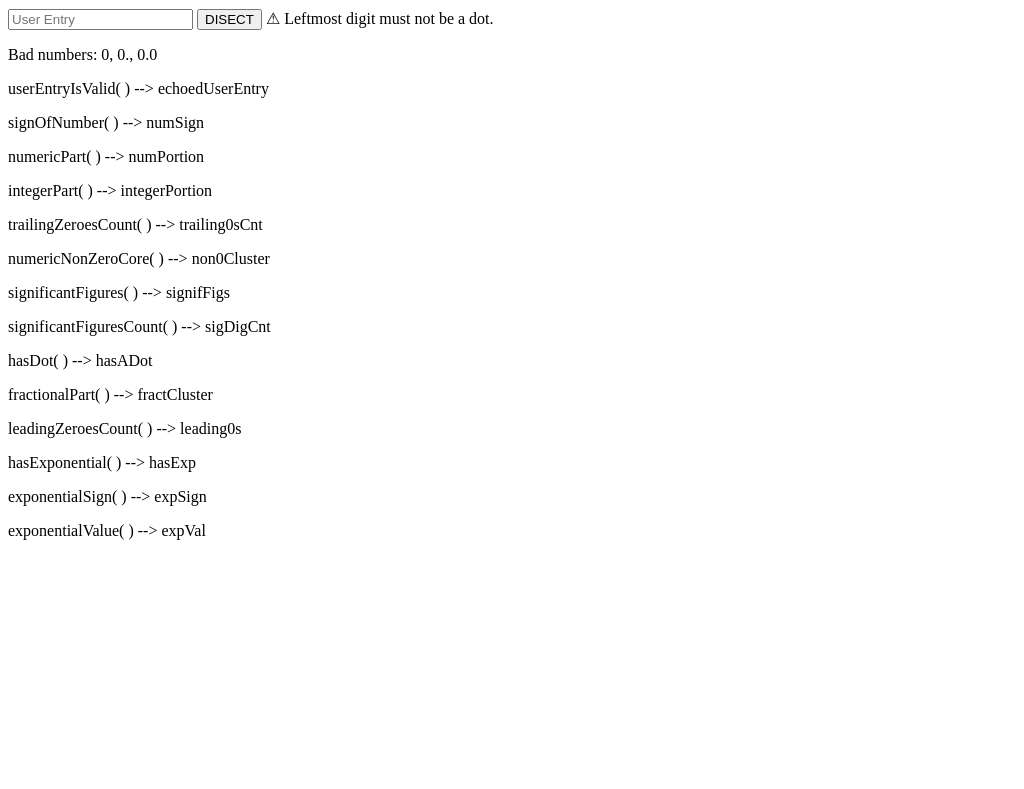
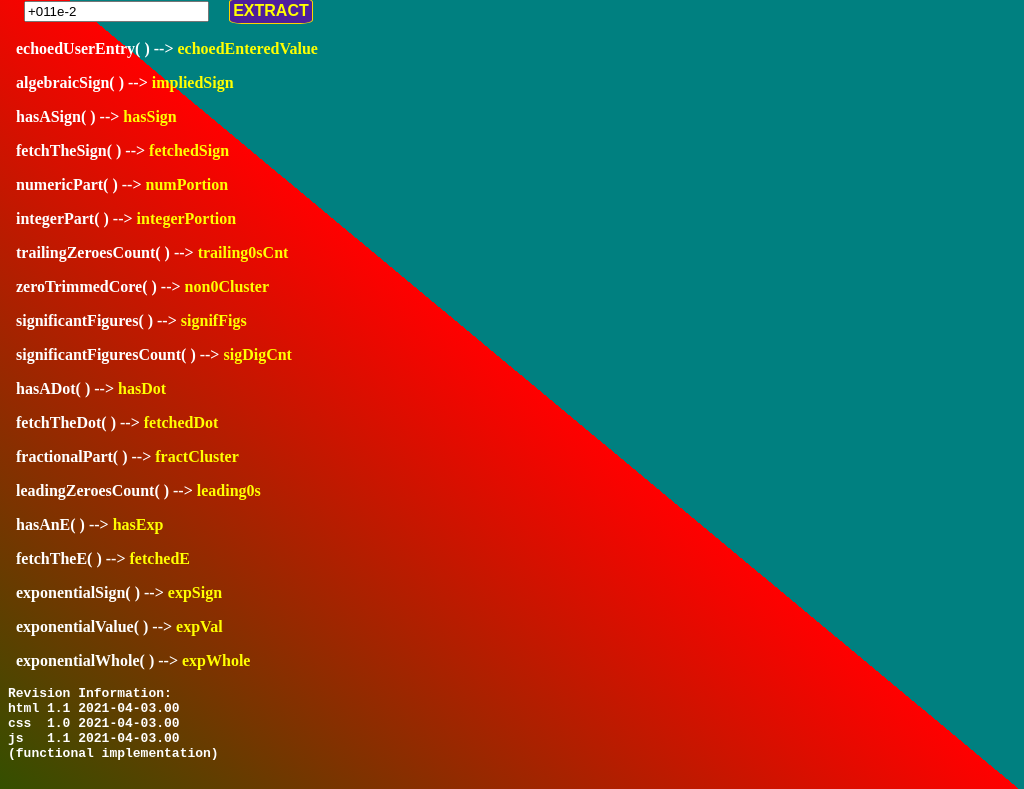
Before and after one commit to GoldenNerd/numberDisectorLib, a plain HTML site: page index.html in a window 1280 px wide. Shown: the part 58-847 px from the top of the page, without its empty margins (0-1024 px from the left). Before the commit the page ends 800 px from the top, so only its background shows below. Drawn offline with Linux system fonts and the light colour scheme.

Commit message:
Update index.html

```diff
--- a/index.html
+++ b/index.html
@@ -4,32 +4,40 @@
   <meta charset="UTF-8">
   <meta name="viewport" content="width=device-width, initial-scale=1.0">
   <meta http-equiv="X-UA-Compatible" content="ie=edge">
-  <link rel="stylesheet" href="style.css" type="text/css" media="all" />
-  <title>Disect Number</title>
+  <link rel="stylesheet" href="ExtractAllAndViewV1.0.css" type="text/css" media="all" />
+  <title>Extractor and Viewer of Number Properties</title>
 </head>
 <body>
 
 <div id="disector-container">
 
-<h2 id="tittle">Numbers Disector</h2>
+<h2 id="tittle">Extractor and Viewer of Number Properties</h2>
 
-<input type="text" placeholder="User Entry" id="user-entry" />
-<input type="button" name="" id="disect-button" value="DISECT" />
-<label for="user-entry">
-  ⚠ Leftmost digit must not be a dot.
-</label>
-<p id="advice">Bad numbers: 0, 0., 0.0</p>
+<input type="text" placeholder="Any Number Here" value="+011e-2" id="user-entry" />
 
+<input type="button" id="disect-button" value="EXTRACT" />
 
- <p>userEntryIsValid( ) -->
-  <span id="echoed-user-entry">
-    echoedUserEntry
+ <p>echoedUserEntry( ) -->
+  <span id="echoed-entered-value">
+    echoedEnteredValue
   </span>
  </p>
 
- <p>signOfNumber( ) -->
-  <span id="numeric-sign">
-    numSign
+ <p>algebraicSign( ) -->
+  <span id="implied-sign">
+    impliedSign
+  </span>
+ </p>
+
+ <p>hasASign( ) -->
+  <span id="sign-declarator">
+    hasSign
+  </span>
+ </p>
+
+ <p>fetchTheSign( ) -->
+  <span id="sign-separator">
+    fetchedSign
   </span>
  </p>
 
@@ -51,7 +59,7 @@
   </span>
  </p>
 
- <p>numericNonZeroCore( ) -->
+ <p>zeroTrimmedCore( ) -->
   <span id="non-zero-clustered">
     non0Cluster
   </span>
@@ -69,9 +77,15 @@
   </span>
  </p>
 
- <p>hasDot( ) -->
+ <p>hasADot( ) -->
+  <span id="dot-declarator">
+    hasDot
+  </span>
+ </p>
+
+ <p>fetchTheDot( ) -->
   <span id="dot-separator">
-    hasADot
+    fetchedDot
   </span>
  </p>
 
@@ -87,9 +101,15 @@
   </span>
  </p>
 
- <p>hasExponential( ) -->
+ <p>hasAnE( ) -->
   <span id="e-declarator">
     hasExp
+  </span>
+ </p>
+
+ <p>fetchTheE( ) -->
+  <span id="e-separator">
+    fetchedE
   </span>
  </p>
 
@@ -105,8 +125,21 @@
   </span>
  </p>
 
+ <p>exponentialWhole( ) -->
+  <span id="exp-whole">
+    expWhole
+  </span>
+ </p>
+
+<pre>
+Revision Information:
+html 1.1 2021-04-03.00
+css  1.0 2021-04-03.00
+js   1.1 2021-04-03.00
+(functional implementation)
+</pre>
 </div>
 
-<script type="text/javascript" src="testBench.js"></script>
+<script type="text/javascript" src="ExtractAllAndViewV1.1.js"></script>
 </body>
 </html>
```
